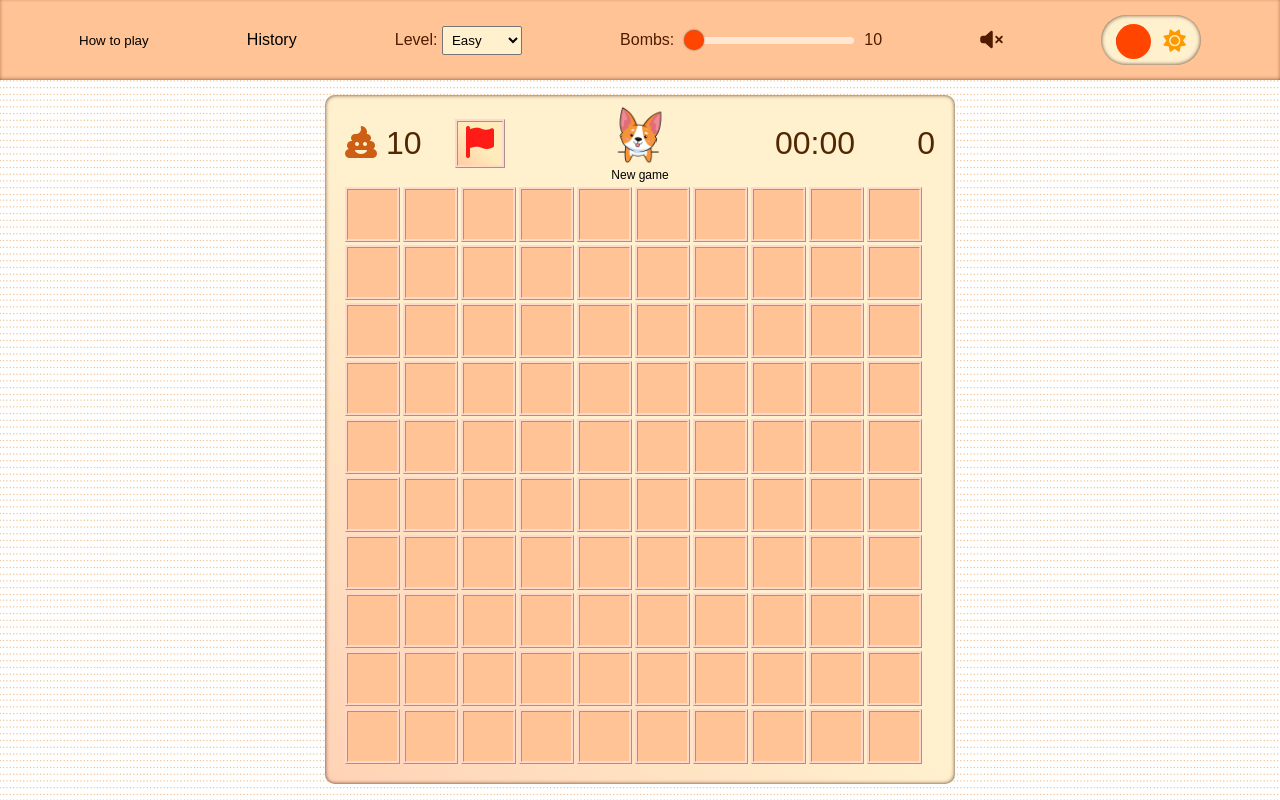
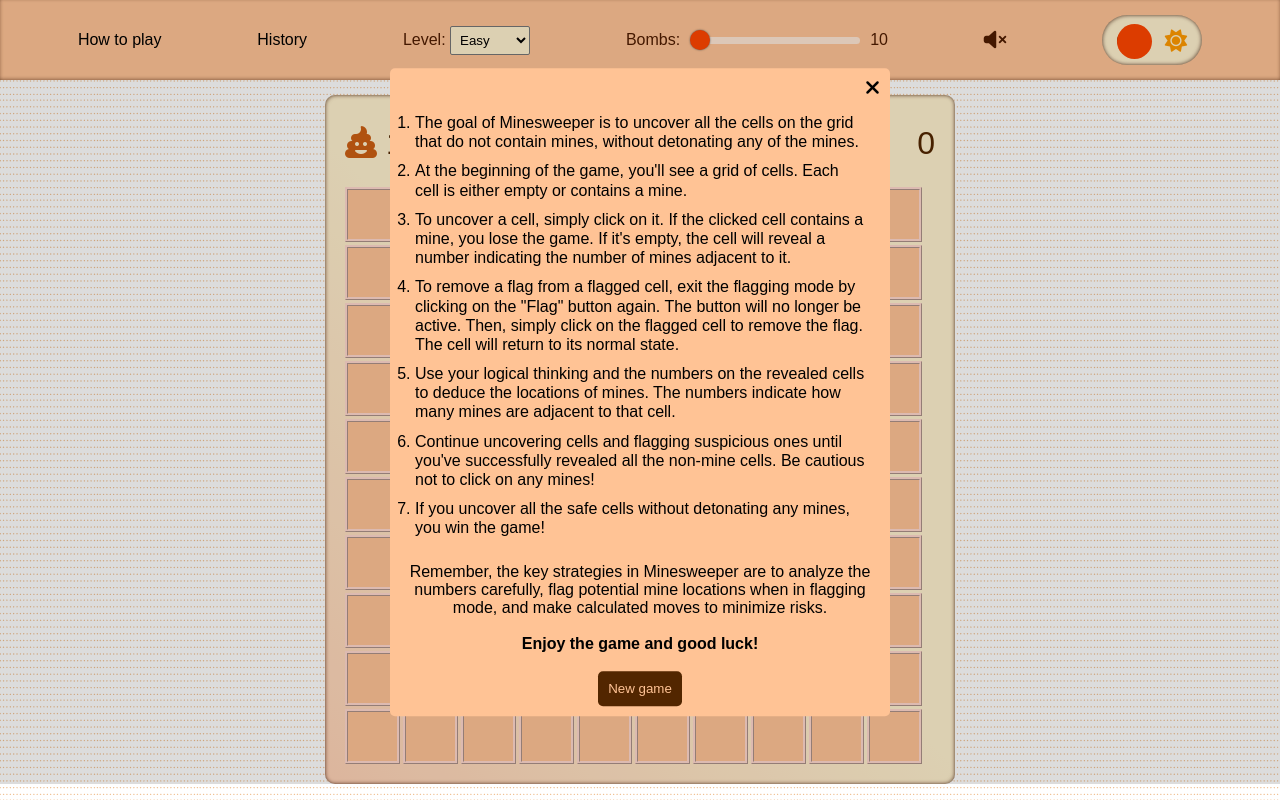
Before and after one commit to Yasya23/minesweeper, a website with bundled scripts: page minesweeper/index.html in a window 1280 px wide. Both pictures are taken after a click on the button "How to play". Built offline with nearby package versions, Linux system fonts and the light colour scheme.

Commit message:
feat: game rule

```diff
--- a/minesweeper/scripts/main.js
+++ b/minesweeper/scripts/main.js
@@ -76,6 +76,8 @@ function handleClickActions(e) {
   } else if (id === 'history-button') {
     showModalWindow(id);
     getGameHistoryState();
+  } else if (id === 'game-rule-button') {
+    showModalWindow(id);
   } else if (parentElement.closest('.modal')) {
     actionsWithModalWindow(id);
   } else if (classList.contains('modal-wrapper')) {
--- a/minesweeper/scripts/modules/data.js
+++ b/minesweeper/scripts/modules/data.js
@@ -82,6 +82,24 @@ const data = {
    </tbody>
  </table>`,
   },
+  instructions: ` <ol class="instrunction">
+    <li>The goal of Minesweeper is to uncover all the cells on the grid that do not contain mines, without detonating any of the mines.</li>
+    <li>At the beginning of the game, you'll see a grid of cells. Each cell is either empty or contains a mine.
+    </li>
+    <li>To uncover a cell, simply click on it. If the clicked cell contains a mine, you lose the game. If it's empty, the cell will reveal a number indicating the number of mines adjacent to it.</li>
+    <liIf you want to flag a cell as potentially containing a mine, click on the "Flag" button. The button will turn red, indicating that you are in flagging mode. While in flagging mode, you can click on any cell to flag it as a potential mine. The flagged cell will also turn red.</li>
+    <li>To remove a flag from a flagged cell, exit the flagging mode by clicking on the "Flag" button again. The button will no longer be active. Then, simply click on the flagged cell to remove the flag. The cell will return to its normal state.</li>
+    <li>Use your logical thinking and the numbers on the revealed cells to deduce the locations of mines. The numbers indicate how many mines are adjacent to that cell.</li>
+    <li>
+    Continue uncovering cells and flagging suspicious ones until you've successfully revealed all the non-mine cells. Be cautious not to click on any mines!</li>
+    <li>If you uncover all the safe cells without detonating any mines, you win the game!
+    </li>
+  </ol>
+  <p>Remember, the key strategies in Minesweeper are to analyze the numbers carefully, flag potential mine locations when in flagging mode, and make calculated moves to minimize risks.</p>
+  <br>
+  <p><b>Enjoy the game and good luck!</b></p>
+  <br>
+  `,
 };
 
 export default data;
--- a/minesweeper/scripts/modules/modal-window.js
+++ b/minesweeper/scripts/modules/modal-window.js
@@ -23,6 +23,11 @@ function showGameHistoryTable() {
   document.getElementById('modal-message').innerHTML = table;
 }
 
+function showRules() {
+  const { instructions } = data;
+  document.getElementById('modal-message').innerHTML = instructions;
+}
+
 function showModalWindow(value) {
   pauseTimer();
   if (value === 'bomb') {
@@ -35,6 +40,9 @@ function showModalWindow(value) {
   }
   if (value === 'history-button') {
     showGameHistoryTable();
+  }
+  if (value === 'game-rule-button') {
+    showRules();
   }
   const modalWindow = document.querySelector('.modal-wrapper');
   modalWindow.style.display = 'block';
--- a/minesweeper/style.css
+++ b/minesweeper/style.css
@@ -10,7 +10,7 @@ button {
 }
 
 .history-button,
-.game-rules-button {
+.game-rule-button {
   font-size: 1rem;
   cursor: pointer;
   transition: all 0.3s ease-in-out;
@@ -248,6 +248,16 @@ button {
   max-width: 80%;
   height: auto;
   padding: 15px;
+}
+
+.instrunction {
+  text-align: left;
+  padding: 15px;
+  line-height: 1.2;
+}
+
+.instrunction li {
+  margin-bottom: 10px;
 }
 
 @keyframes animatetop {
```
